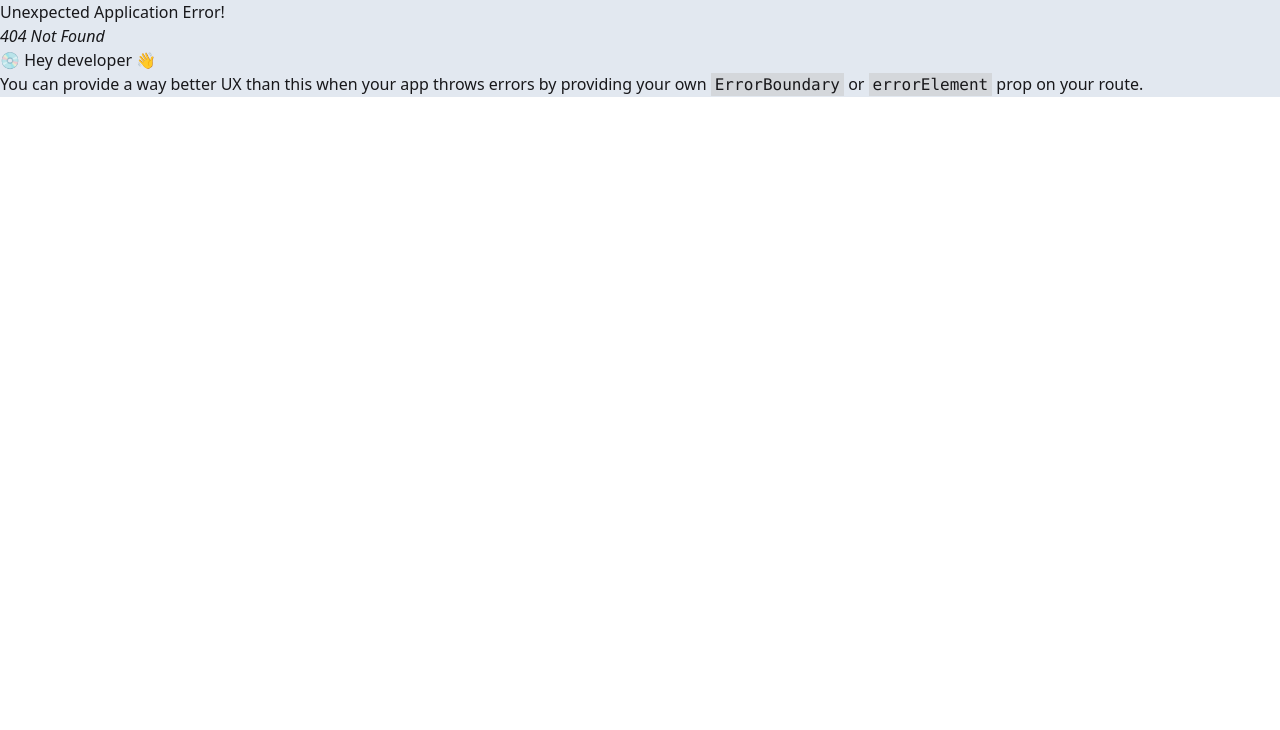
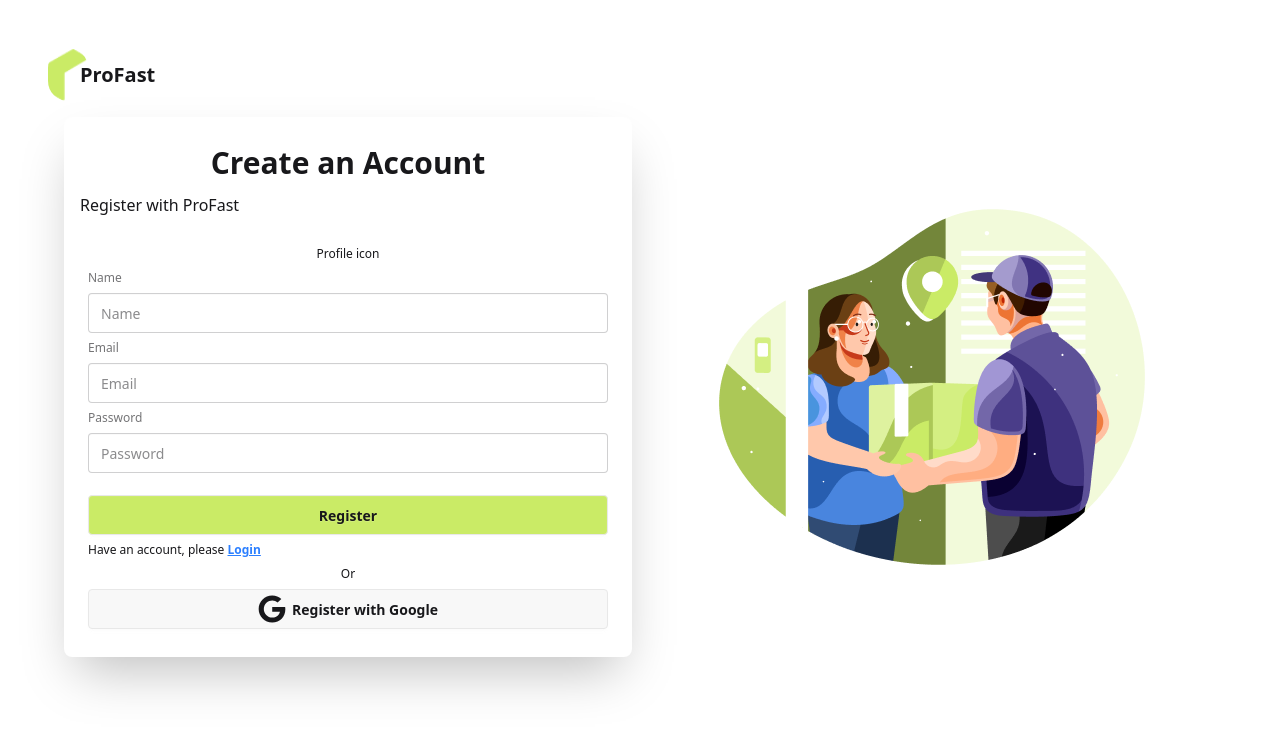
Before and after one commit to Mustakahmmed-dev/profast-client, a React (Vite) app: page /register in a window 1280 px wide. Before the commit this address had no page. Shown: the top 730 px of the page. Built offline with nearby package versions, Linux system fonts and the light colour scheme.

Commit message:
React hook form installed, implemented and added Register page

```diff
--- a/package.json
+++ b/package.json
@@ -13,6 +13,7 @@
     "@tailwindcss/vite": "^4.1.10",
     "react": "^19.1.0",
     "react-dom": "^19.1.0",
+    "react-hook-form": "^7.59.0",
     "react-icons": "^5.5.0",
     "react-responsive-carousel": "^3.2.23",
     "react-router": "^7.6.2",
--- /dev/null
+++ b/src/components/Register.jsx
@@ -0,0 +1,55 @@
+import { useForm } from "react-hook-form";
+import { FaGoogle } from "react-icons/fa";
+import { Link } from "react-router";
+
+const Register = () => {
+    const { register, handleSubmit, formState: { errors } } = useForm();
+
+    const onSubmit = data => {
+        console.log(data);
+    }
+
+    return (
+        <div className="card w-full bg-base-100 shadow-2xl">
+            <div className="px-4 pt-4 ">
+                <h1 className="text-xl md:text-3xl my-3 font-bold text-center">Create an Account </h1>
+                <p> Register with ProFast </p>
+            </div>
+
+            <div className="card-body">
+                <form onSubmit={handleSubmit(onSubmit)}>
+                    <fieldset className="fieldset">
+                        <button>Profile icon </button>
+                        <label className="label">Name </label>
+                        <input type="text" {...register("name")} className="input w-full" placeholder="Name" />
+
+                        <label className="label">Email</label>
+                        <input type="email" {...register("email", { required: true })} className="input w-full" placeholder="Email" />
+                        {
+                            errors.email?.type === 'required' &&
+                            <p className="text-red-500">Email is required</p>
+                        }
+
+                        <label className="label">Password</label>
+                        <input type="password" {...register("password", { required: true, minLength: 6 })} className="input w-full" placeholder="Password" />
+                        {
+                            errors.password?.type === 'required' &&
+                            <p className="text-red-500">Password is required</p>
+                        }
+                        {
+                            errors.password?.type === 'minLength' &&
+                            <p className="text-red-500">Password must be more than six characters</p>
+                        }
+
+                        <button type="submit" className="btn mt-4 bg-[#CAEB66]">Register</button>
+                        <p>Have an account, please <Link to="/login" className="text-blue-500 font-bold underline"> Login </Link> </p>
+                        <p className="text-center">Or</p>
+                        <button className="btn "> <FaGoogle size={28} /> Register with Google</button>
+                    </fieldset>
+                </form>
+            </div>
+        </div>
+    )
+}
+
+export default Register;
--- a/src/pages/Home/Login.jsx
+++ b/src/pages/Home/Login.jsx
@@ -1,7 +1,14 @@
+import { useForm } from "react-hook-form";
 import { FaGoogle } from "react-icons/fa";
 import { Link } from "react-router";
 
 const Login = () => {
+    const {register, handleSubmit } = useForm();
+
+    const onSubmit = data => {
+        console.log(data);
+    }
+
     return (
         <div className="card w-full bg-base-100 shadow-2xl">
             <div className="px-4 pt-4">
@@ -10,17 +17,21 @@ const Login = () => {
             </div>
 
             <div className="card-body">
-                <fieldset className="fieldset">
+               <form onSubmit={handleSubmit(onSubmit)}>
+                 <fieldset className="fieldset">
                     <label className="label">Email</label>
-                    <input type="email" className="input" placeholder="Email" />
+                    <input type="email" {...register("email")} className="input w-full" placeholder="Email" />
+
                     <label className="label">Password</label>
-                    <input type="password" className="input" placeholder="Password" />
+                    <input type="password" {...register("password", {required: true, minLength: 6})} className="input w-full" placeholder="Password" />
+
                     <div><a className="link link-hover">Forgot password?</a></div>
-                    <button className="btn mt-4 bg-[#CAEB66]">Login</button>
-                    <p>Don't have an account, please <Link to="/register" className="text-blue-500 font-bold underline"> Register </Link> </p>
+                    <button type="submit" className="btn mt-4 bg-[#CAEB66]">Login</button>
+                    <p className="text-center border">Don't have an account, please <Link to="/register" className="text-blue-500 font-bold underline"> Register </Link> </p>
                     <p className="text-center">Or</p>
                     <button className="btn "> <FaGoogle size={28}/> Login with Google</button>
                 </fieldset>
+               </form>
             </div>
         </div>
     )
--- a/src/routes/Router.jsx
+++ b/src/routes/Router.jsx
@@ -3,6 +3,7 @@ import MainLayout from "../layouts/MainLayout";
 import Home from "../pages/Home/Home";
 import AuthLayout from "../layouts/AuthLayout";
 import Login from "../pages/Home/Login";
+import Register from "../components/Register";
 
 export const Router = createBrowserRouter([
     {
@@ -22,6 +23,10 @@ export const Router = createBrowserRouter([
             {
                 path: "login",
                 Component: Login
+            },
+            {
+                path: "register",
+                Component: Register
             }
         ]
     }
```
Also changed, not shown: 1 other file (tests, documents, lock files or other folders).
